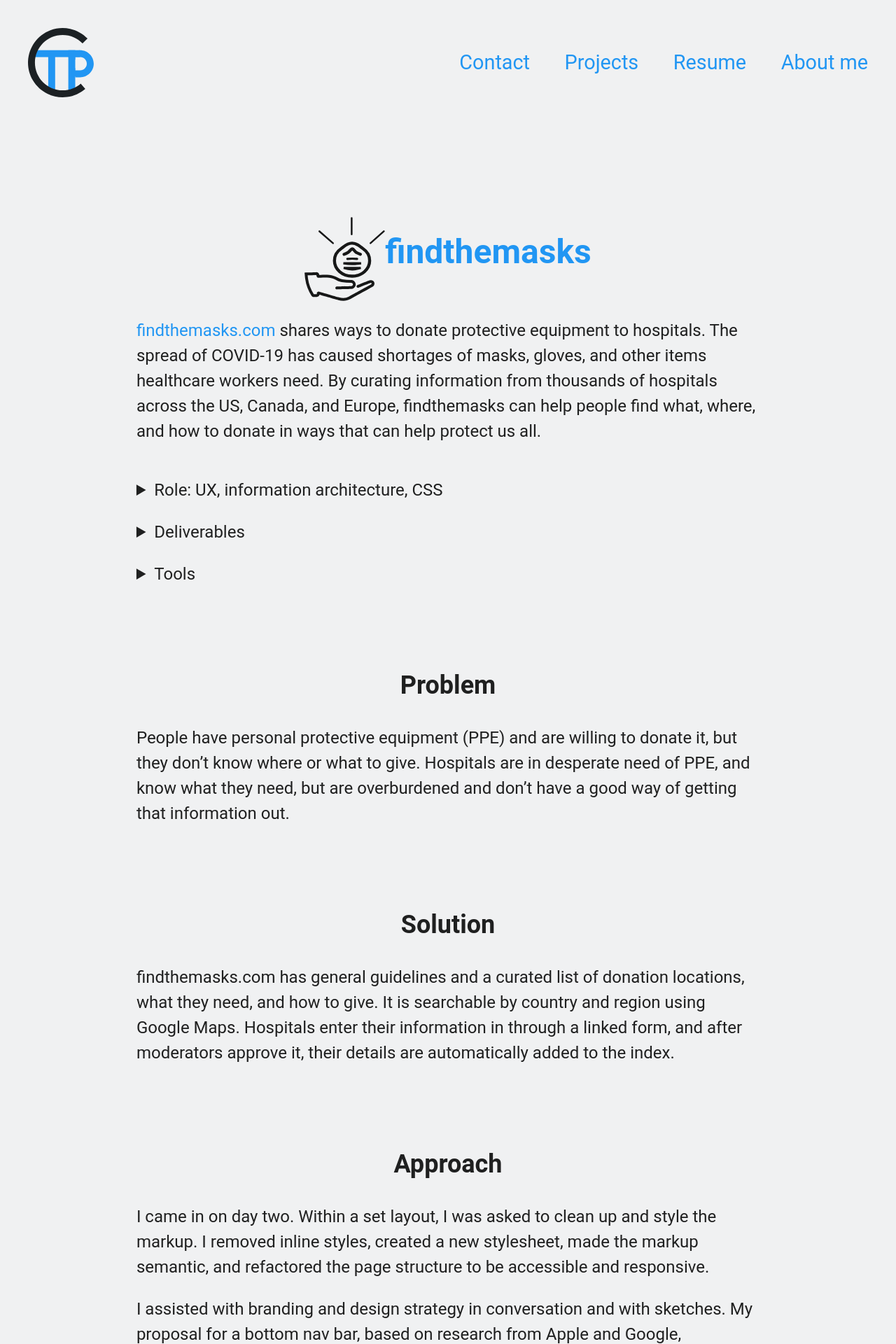
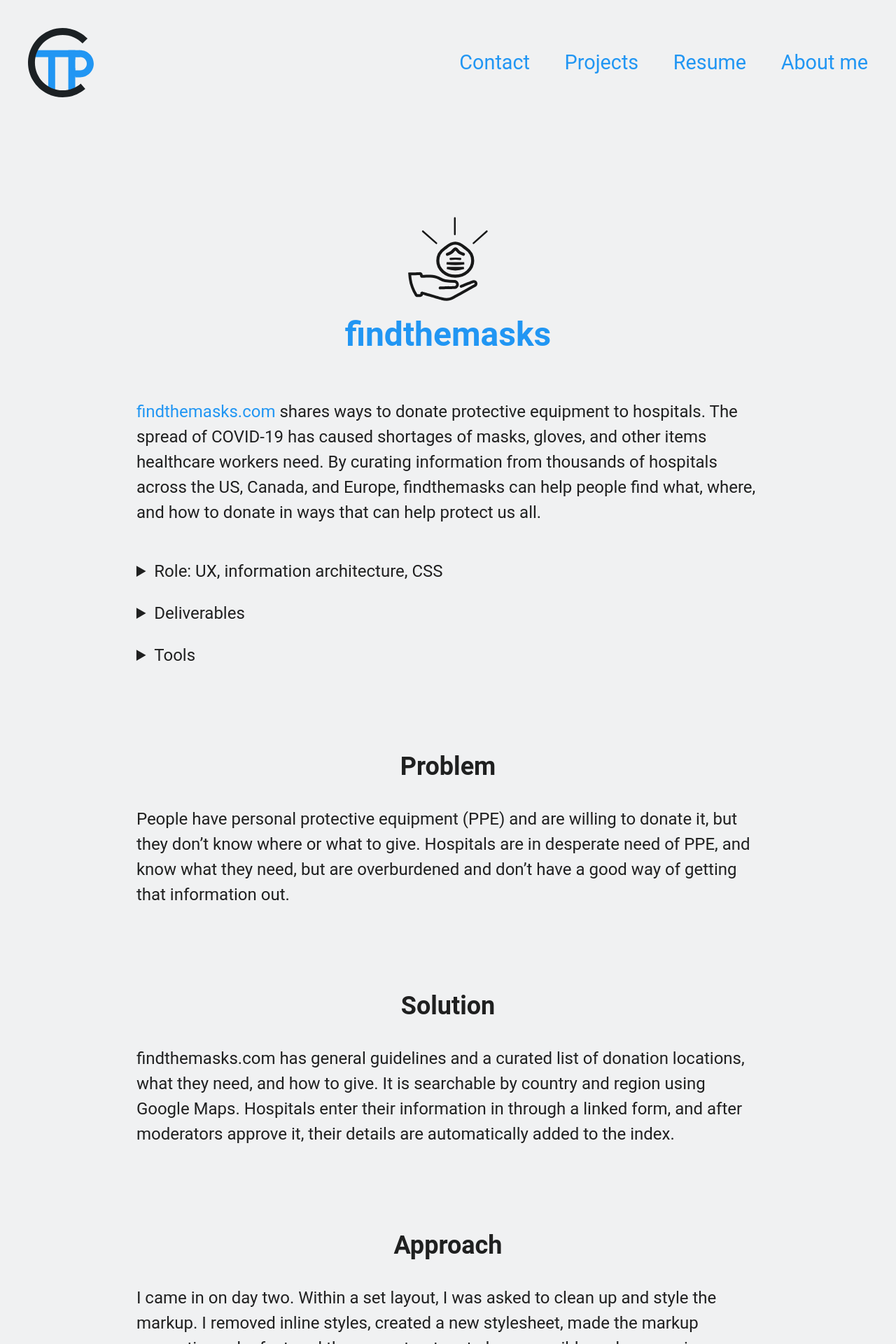
Before and after one commit to ctavispost/personalPortfolio, a Jekyll site: the page built from project04.md, in a window 1280 px wide. Shown: the top 1920 px of the page at 70% size. Built offline with Jekyll 4.4.1, drawn with Linux system fonts in a browser that asks for light colours; some web fonts are replaced.

Commit message:
Adjust layout for heading in proj04 so it is a centered column, so words and image fit on screen

```diff
--- a/project04.md
+++ b/project04.md
@@ -6,7 +6,7 @@
 <article class="projContainer" markdown="1">
 <div class="projLimitWidth" markdown="1">
 
-<header class="flexCenter">
+<header class="flexCenter flexCol">
 <img src="images/ftm-logo-dk.svg" alt="a shining mask above an outstreched hand" class="preferDark logoInLock">
 <img src="images/ftm-logo-lt.svg" alt="a shining mask above an outstreched hand" class="preferLight logoInLock">
 <h1 class="lockupBreakVert" markdown="1">[findthemasks](https://findthemasks.com)</h1>
--- a/styles/main.css
+++ b/styles/main.css
@@ -674,6 +674,10 @@
   justify-content: center;
 }
 
+.flexCol {
+  flex-direction: column;
+}
+
 .logoInLock {
   max-height: 5rem;
   min-width: 60px;
```
